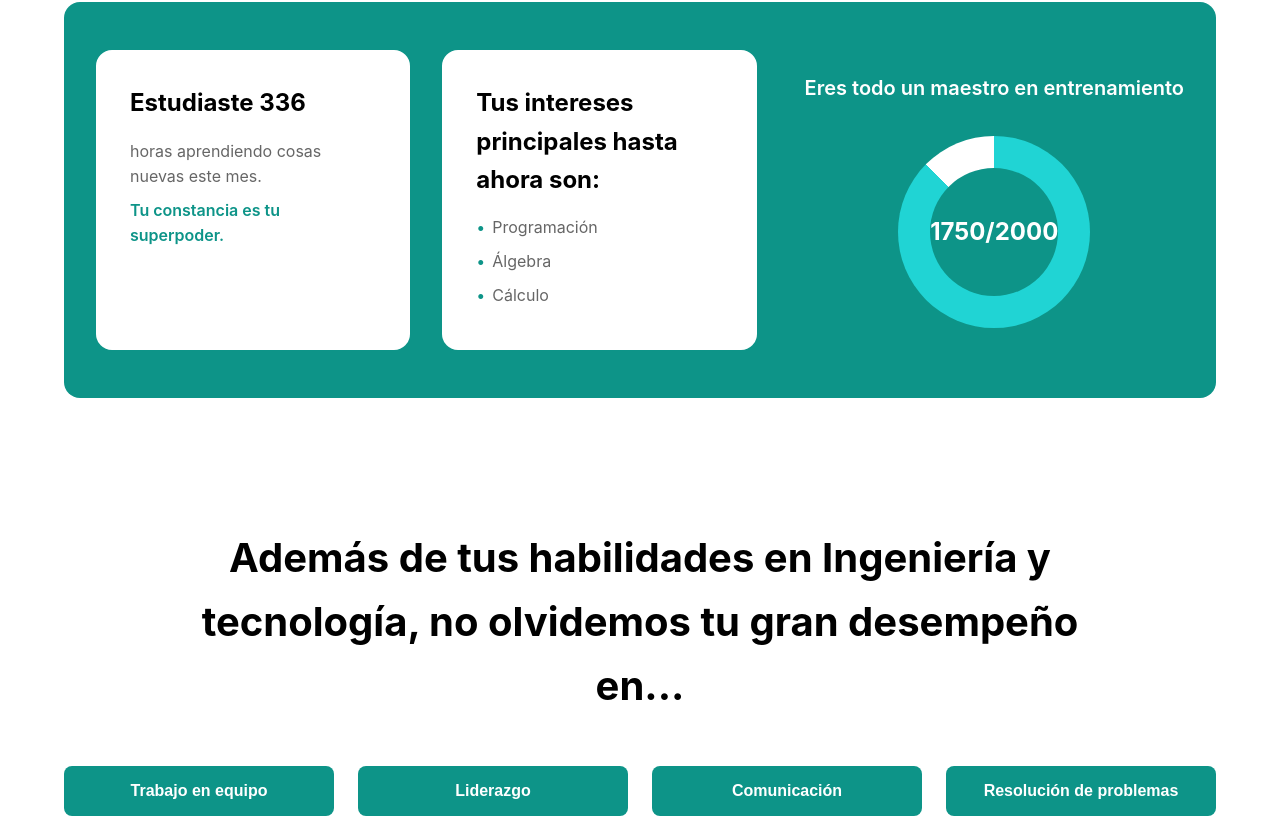
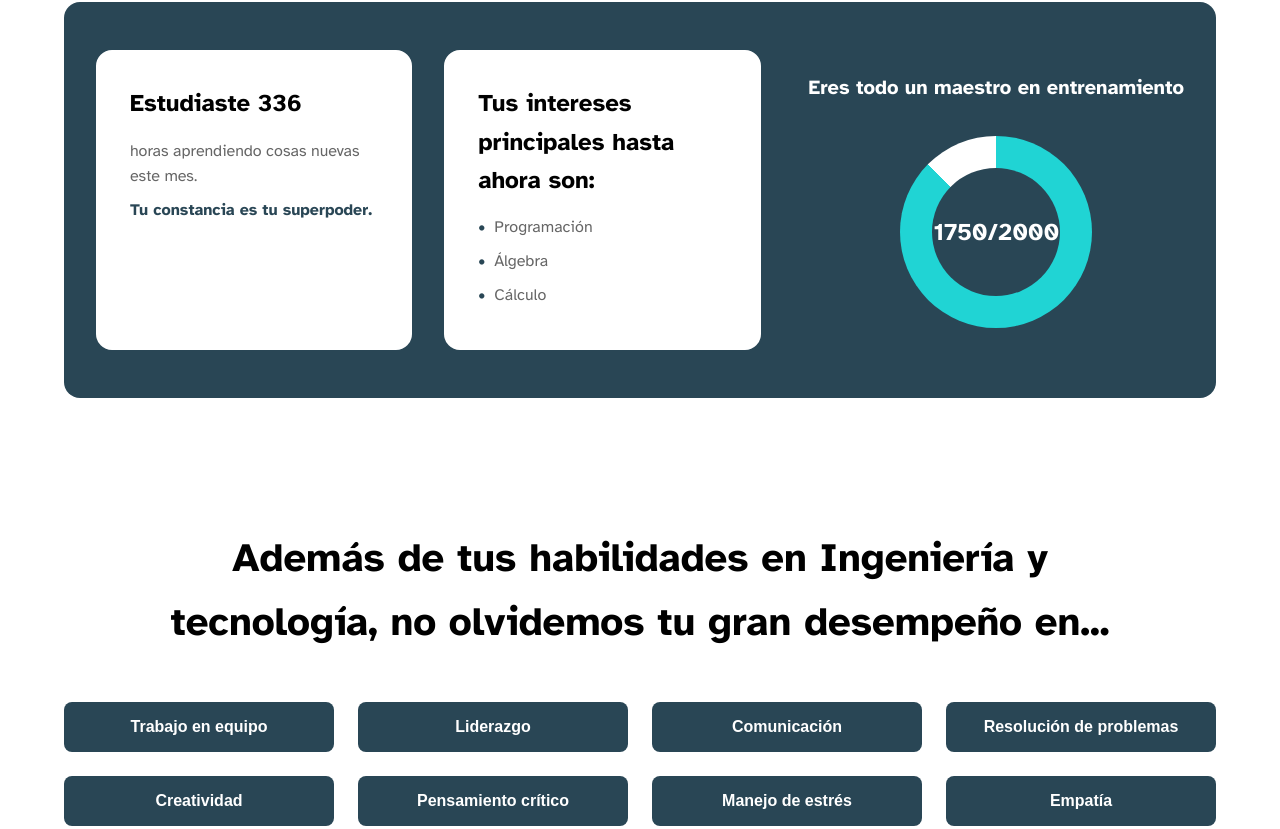
Before and after one commit to Yaslie/Simbra, a plain HTML site: page Frontend/Perfil/index.html in a window 1280 px wide. Shown: the part 932-1761 px from the top of the page. Drawn offline with Linux system fonts and the light colour scheme.

Commit message:
Cambio de fuente por accesibilidad

```diff
--- a/Frontend/Cursos/Cursos.css
+++ b/Frontend/Cursos/Cursos.css
@@ -6,7 +6,7 @@
 }
 
 body {
-    font-family: -apple-system, BlinkMacSystemFont, 'Segoe UI', Roboto, Oxygen, Ubuntu, Cantarell, sans-serif;
+    font-family: 'Atkinson Hyperlegible', -apple-system, BlinkMacSystemFont, 'Segoe UI', Roboto, Oxygen, Ubuntu, Cantarell, sans-serif;
     line-height: 1.6;
     color: #333;
     background-color: #fff;
@@ -134,7 +134,7 @@ body {
 }
 
 .dark-teal {
-    background-color: #0d9488;
+    background-color: #294655;
 }
 
 .course-info {
--- a/Frontend/Home/Home.css
+++ b/Frontend/Home/Home.css
@@ -6,7 +6,7 @@
 }
 
 body {
-    font-family: -apple-system, BlinkMacSystemFont, 'Segoe UI', Roboto, Oxygen, Ubuntu, Cantarell, sans-serif;
+    font-family: 'Atkinson Hyperlegible', -apple-system, BlinkMacSystemFont, 'Segoe UI', Roboto, Oxygen, Ubuntu, Cantarell, sans-serif;
     line-height: 1.6;
     color: #333;
     background-color: #fff;
--- a/Frontend/Oportunidades/Oportunidades.css
+++ b/Frontend/Oportunidades/Oportunidades.css
@@ -6,7 +6,7 @@
 }
 
 body {
-    font-family: -apple-system, BlinkMacSystemFont, 'Segoe UI', Roboto, Oxygen, Ubuntu, Cantarell, sans-serif;
+    font-family: 'Atkinson Hyperlegible', -apple-system, BlinkMacSystemFont, 'Segoe UI', Roboto, Oxygen, Ubuntu, Cantarell, sans-serif;
     line-height: 1.6;
     color: #333;
     background-color: #fff;
--- a/Frontend/Perfil/Perfil.css
+++ b/Frontend/Perfil/Perfil.css
@@ -6,7 +6,7 @@
 }
 
 body {
-    font-family: -apple-system, BlinkMacSystemFont, 'Segoe UI', Roboto, Oxygen, Ubuntu, Cantarell, sans-serif;
+    font-family: 'Atkinson Hyperlegible', -apple-system, BlinkMacSystemFont, 'Segoe UI', Roboto, Oxygen, Ubuntu, Cantarell, sans-serif;
     line-height: 1.6;
     color: #333;
     background-color: #fff;
@@ -367,7 +367,7 @@ body {
 }
 
 .stats-container {
-    background-color: #0d9488;
+    background-color: #294655;
     border-radius: 1rem;
     padding: 3rem 2rem;
     display: flex;
@@ -404,7 +404,7 @@ body {
 }
 
 .motivation {
-    color: #0d9488 !important;
+    color: #294655 !important;
     font-weight: 600;
 }
 
@@ -423,7 +423,7 @@ body {
 
 .interests li::before {
     content: '•';
-    color: #0d9488;
+    color: #294655;
     position: absolute;
     left: 0;
 }
@@ -463,7 +463,7 @@ body {
     position: absolute;
     width: 8rem;
     height: 8rem;
-    background-color: #0d9488;
+    background-color: #294655;
     border-radius: 50%;
 }
 
@@ -496,7 +496,8 @@ body {
 }
 
 .skill-btn {
-    background-color: #0d9488;
+    background-color: #294655;
+    color: #fff;
     color: #fff;
     border: none;
     padding: 1rem 1.5rem;
@@ -508,7 +509,7 @@ body {
 }
 
 .skill-btn:hover {
-    background-color: #0f766e;
+    background-color: #1e3a4a;
 }
 
 .skills-note {
@@ -715,7 +716,7 @@ body {
 .cap-base {
     width: 2.5rem;
     height: 1rem;
-    background-color: #0d9488;
+    background-color: #294655;
     border-radius: 0.5rem 0.5rem 0 0;
 }
 
@@ -736,7 +737,7 @@ body {
 }
 
 .learn-more {
-    color: #0d9488;
+    color: #294655;
     text-decoration: none;
     font-size: 0.875rem;
     font-weight: 600;
@@ -744,7 +745,7 @@ body {
 }
 
 .learn-more:hover {
-    color: #0f766e;
+    color: #1e3a4a;
 }
 
 /* Footer */
--- a/Frontend/Perfil/index.html
+++ b/Frontend/Perfil/index.html
@@ -6,6 +6,7 @@
     <title>Simbra - Perfil de Usuario</title>
     <link rel="stylesheet" href="Perfil.css">
     <link href="https://cdnjs.cloudflare.com/ajax/libs/font-awesome/6.0.0/css/all.min.css" rel="stylesheet">
+    <link href="https://fonts.googleapis.com/css2?family=Atkinson+Hyperlegible:ital,wght@0,400;0,700;1,400;1,700&display=swap" rel="stylesheet">
 </head>
 <body>
     <!-- Header/Navigation -->
```
Also changed, not shown: Frontend/Cursos/index.html (+1 -0 lines), Frontend/Home/index.html (+1 -0 lines), Frontend/Oportunidades/index.html (+1 -0 lines).
